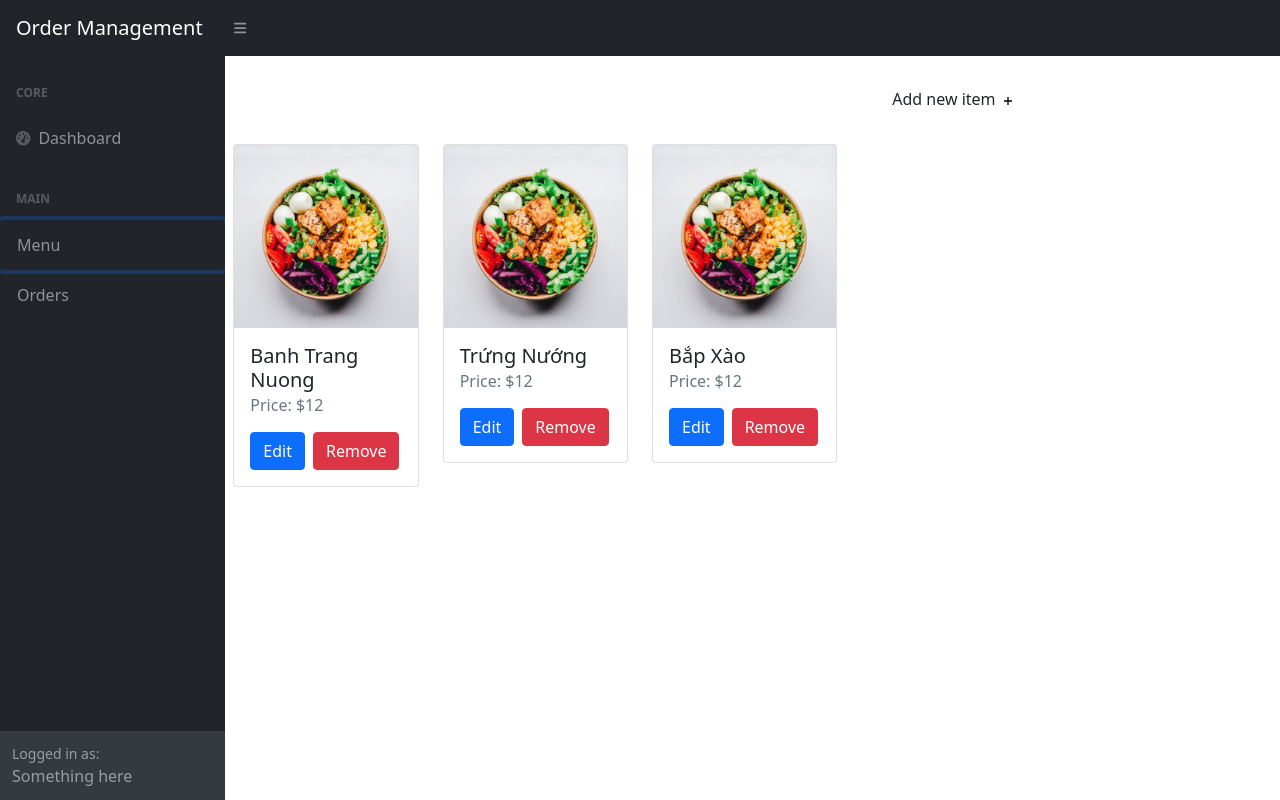
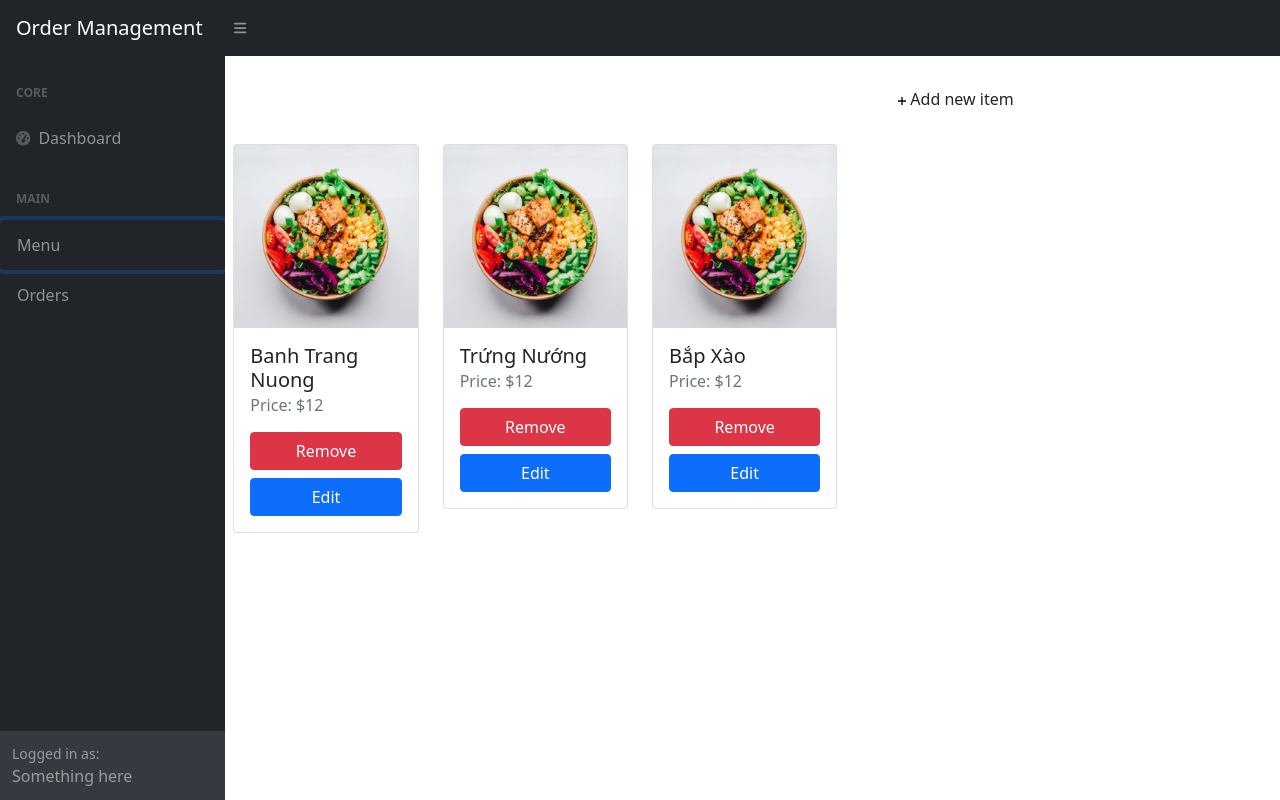
Before and after one commit to dnthem/order_management_backend, a React (Vite) app: page / in a window 1280 px wide. Both pictures are taken after a click on the button "Menu". Built offline with nearby package versions, Linux system fonts and the light colour scheme.

Commit message:
Newly added item appears first, changed button appearance

```diff
--- a/src/Sections/Menu/Menu.jsx
+++ b/src/Sections/Menu/Menu.jsx
@@ -35,7 +35,7 @@ function Menu(props) {
     const id = await indexedDBController.addData(db, STORE, data);
     console.log("id:" + id);
     data.id = id;
-    setMenu([...menu, data]);
+    setMenu([data, ...menu]);
     //
   };
 
@@ -79,7 +79,7 @@ function Menu(props) {
         <div className="col">
           <div className="d-flex justify-content-center">
             <button className="mt-4 btn border-black" onClick={addNewItem}>
-              Add new item <GrFormAdd/>
+            <GrFormAdd/>Add new item
             </button>
           </div>
 
--- a/src/Sections/Orders/Orders.jsx
+++ b/src/Sections/Orders/Orders.jsx
@@ -159,7 +159,7 @@ function Orders(props) {
             </div>
             <div className="row h-80">
                 <div className="col-md-6 col-sm-12">
-                    <div style={{overflow:'auto', height: '80vh'}}>
+                    <div style={{overflow:'auto', height: '100vh'}}>
                     <MenuTable menu={menu} select={selectOrder}/>
                     </div>
 
@@ -171,7 +171,7 @@ function Orders(props) {
                     </div>
                     {order.IsComplete && <aside className="text-danger">NOTE: Order has been marked as completed (view only), DO NOT add more orders</aside>}
                     <h3 className="d-flex justify-content-between"><span>Date: {date}</span> <span>Total: ${total}</span></h3>
-                    <div style={{overflow:'auto', height: '80vh'}}>
+                    <div style={{overflow:'auto', height: '100vh'}}>
 
 
                         <OrderTable order={order} recentChange={recentChange} setRecentChange={setRecentChange}/>
--- a/src/components/ItemCard_v2.jsx
+++ b/src/components/ItemCard_v2.jsx
@@ -78,11 +78,14 @@ function ItemCardV2(props) {
         <p ref={contentRef} data-name='content' className="card-text" contentEditable={edit} suppressContentEditableWarning={true}  style={{outline: 'none'}} onClick={selectHandler}>
           {cardProps.Content}
         </p>
+        <div class="d-grid gap-2">
+          <button onClick={remove} className="btn btn-danger" type="button" disabled={edit?true:false}>Remove</button>
 
-        {!edit && <button className="btn btn-primary" onClick={() => {setEdit(true)}}>Edit</button>}
-        {edit && <button className="btn btn-primary " onClick={setChanges}>Save</button>}
+          {!edit && <button className="btn btn-primary" type="button" onClick={() => {setEdit(true)}}>Edit</button>}
+          {edit && <button className="btn btn-primary "  type="button"onClick={setChanges}>Save</button>}
 
-        <button onClick={remove} className="btn btn-danger ms-2">Remove</button>
+
+        </div>
       </div>
     </div>
     </div>
```
Also changed, not shown: 1 other file (tests, documents, lock files or other folders).
